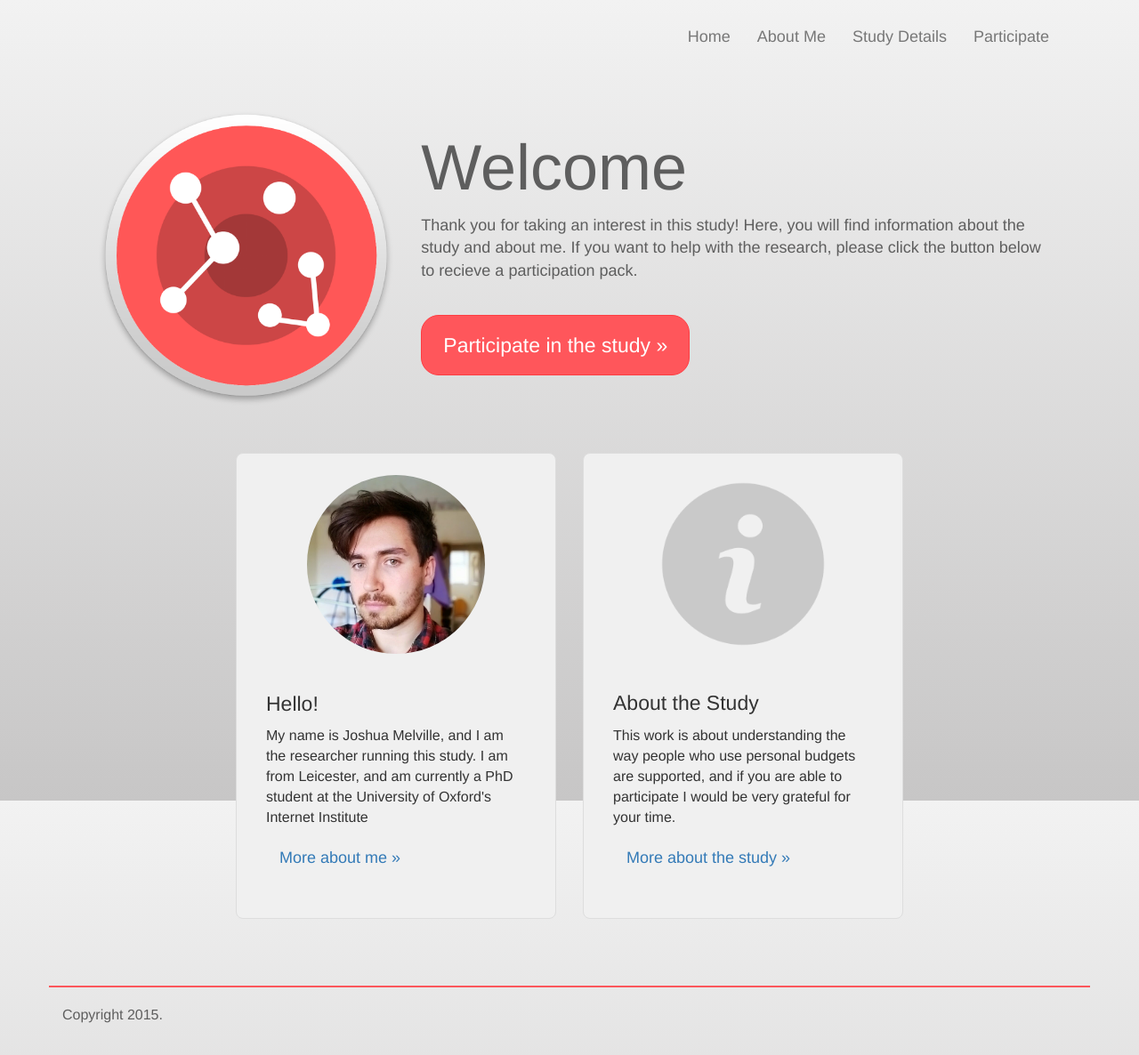
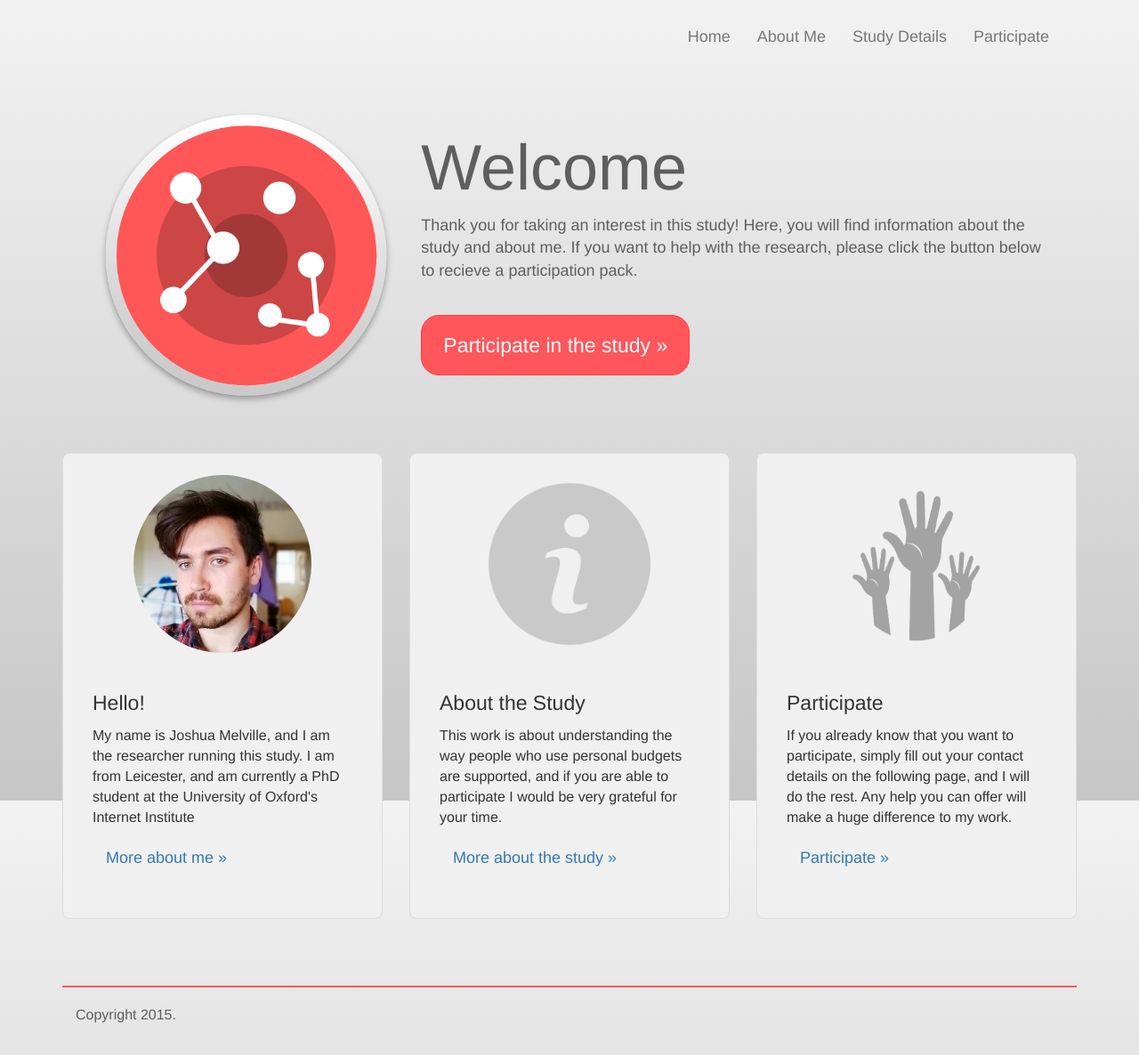
Before and after one commit to jthrilly/pbstudy, a Jekyll site: the page built from index.html, in a window 1280 px wide. Shown: the whole page at 89% size. Built offline with Jekyll 4.4.1, drawn with Linux system fonts in a browser that asks for light colours.

Commit message:
participate panel

```diff
--- a/index.html
+++ b/index.html
@@ -16,9 +16,9 @@ layout: default
     </div>
 </div>
 <div class="row">
-    <div class="col-md-4 col-md-offset-2">
+    <div class="col-md-4">
         <div class="thumbnail">
-            <img src="images/josh1.jpg" class="img-circle" style="width:100%; max-width:200px;"/>
+            <img src="images/josh1.jpg" class="img-circle" style="width:100%; max-width:200px; width:200px; height:200px;"/>
             <div class="caption">
                 <h4>Hello!</h4>
                 <p>My name is Joshua Melville, and I am the researcher running this study. I am from Leicester, and am currently a PhD student at the University of Oxford's Internet Institute</p>
@@ -28,11 +28,22 @@ layout: default
     </div>
     <div class="col-md-4">
         <div class="thumbnail">
-        <img src="images/question.png" class="img-circle" style="width:100%; max-width:200px;"/>
-        <div class="caption">
-            <h4>About the Study</h4>
-            <p>This work is about understanding the way people who use personal budgets are supported, and if you are able to participate I would be very grateful for your time.</p>
-            <p><a class="btn btn-link" href="study-details/">More about the study &raquo;</a></p>
+            <img src="images/question.png" class="img-circle" style="width:100%; max-width:200px; width:200px; height:200px;"/>
+            <div class="caption">
+                <h4>About the Study</h4>
+                <p>This work is about understanding the way people who use personal budgets are supported, and if you are able to participate I would be very grateful for your time.</p>
+                <p><a class="btn btn-link" href="study-details/">More about the study &raquo;</a></p>
+            </div>
+        </div>
+    </div>
+    <div class="col-md-4">
+        <div class="thumbnail">
+            <img src="images/participage.png" class="img-circle" style="width:100%; max-width:200px; width:200px; height:200px;"/>
+            <div class="caption">
+                <h4>Participate</h4>
+                <p>If you already know that you want to participate, simply fill out your contact details on the following page, and I will do the rest. Any help you can offer will make a huge difference to my work.</p>
+                <p><a class="btn btn-link" href="info-pack/">Participate &raquo;</a></p>
+            </div>
         </div>
     </div>
 </div>
```
Also changed, not shown: images/participage.png (added).
